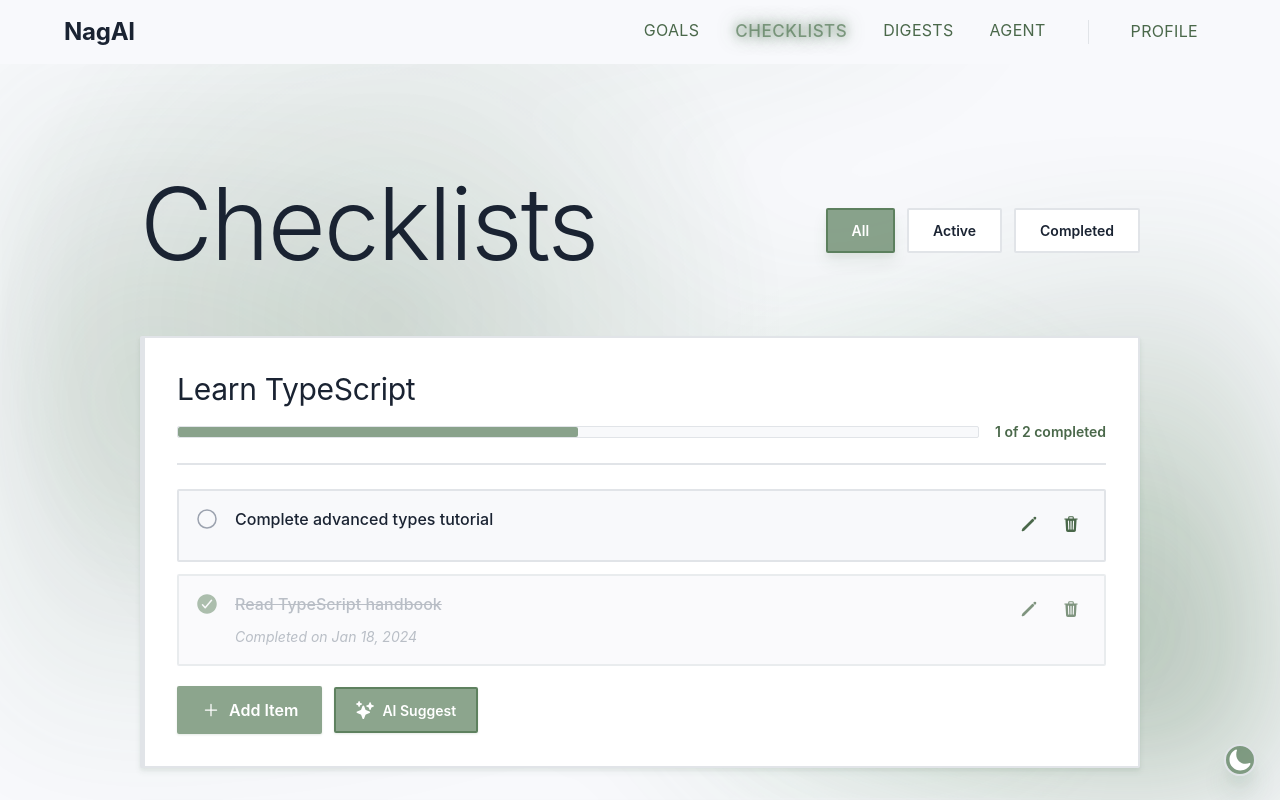
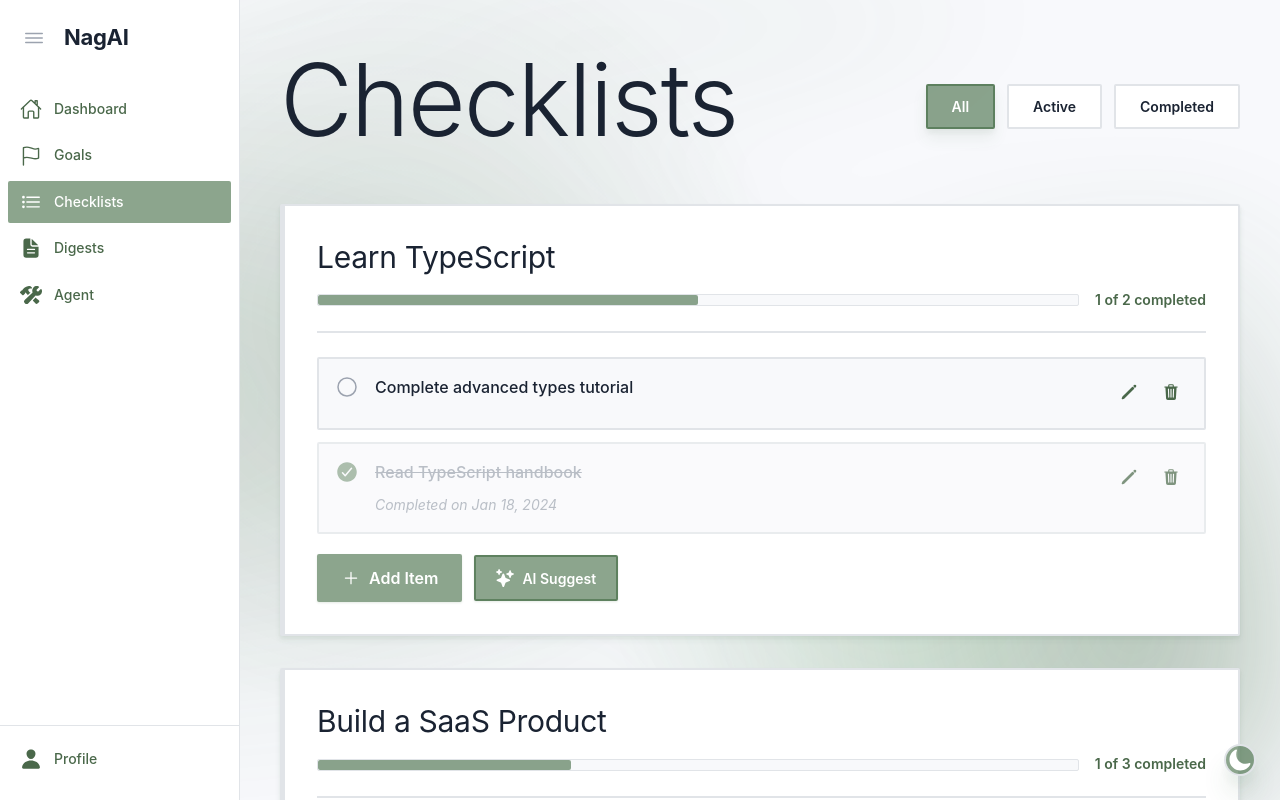
Before and after one commit to emmanuel-sp/NagAI, a Next.js app in the folder frontend/: page /checklists in a window 1280 px wide. Shown: the top 800 px of the page. Built offline with nearby package versions, Linux system fonts and the light colour scheme; sample sign-in values are in the browser's storage.

Commit message:
Nav changes

```diff
--- a/frontend/app/globals.css
+++ b/frontend/app/globals.css
@@ -145,6 +145,36 @@ body {
   overflow-x: hidden;
 }
 
+/* App Layout with Sidebar */
+body.has-sidebar {
+  margin-left: 240px;
+  transition: margin-left 0.3s cubic-bezier(0.4, 0, 0.2, 1);
+}
+
+body.has-sidebar.sidebar-collapsed {
+  margin-left: 72px;
+}
+
+@media (max-width: 768px) {
+  body.has-sidebar {
+    margin-left: 200px;
+  }
+
+  body.has-sidebar.sidebar-collapsed {
+    margin-left: 72px;
+  }
+}
+
+@media (max-width: 640px) {
+  body.has-sidebar {
+    margin-left: 72px;
+  }
+
+  body.has-sidebar.sidebar-collapsed {
+    margin-left: 72px;
+  }
+}
+
 html[data-theme="dark"] body {
   background: #0f1419;
 }
--- a/frontend/components/NavBar.tsx
+++ b/frontend/components/NavBar.tsx
@@ -11,20 +11,49 @@ import {
   IoListOutline,
   IoDocumentText,
   IoPerson,
-  IoLogIn
+  IoLogIn,
+  IoHomeOutline,
+  IoMenuOutline
 } from "react-icons/io5";
 
 export default function NavBar() {
   const pathname = usePathname();
   const [isLoggedIn, setIsLoggedIn] = useState(false);
+  const [isCollapsed, setIsCollapsed] = useState(false);
 
   useEffect(() => {
     const checkAuth = async () => {
       const user = await getCurrentUser();
       setIsLoggedIn(!!user);
+
+      // Add/remove sidebar class to body
+      if (user) {
+        document.body.classList.add('has-sidebar');
+        // Check if collapsed state is in localStorage
+        const collapsed = localStorage.getItem('sidebar-collapsed') === 'true';
+        setIsCollapsed(collapsed);
+        if (collapsed) {
+          document.body.classList.add('sidebar-collapsed');
+        }
+      } else {
+        document.body.classList.remove('has-sidebar');
+        document.body.classList.remove('sidebar-collapsed');
+      }
     };
     checkAuth();
   }, [pathname]);
+
+  const toggleSidebar = () => {
+    const newCollapsed = !isCollapsed;
+    setIsCollapsed(newCollapsed);
+    localStorage.setItem('sidebar-collapsed', String(newCollapsed));
+
+    if (newCollapsed) {
+      document.body.classList.add('sidebar-collapsed');
+    } else {
+      document.body.classList.remove('sidebar-collapsed');
+    }
+  };
 
   const isActive = (path: string) => {
     if (path === "/" && pathname === "/") return true;
@@ -32,71 +61,103 @@ export default function NavBar() {
     return false;
   };
 
+  if (!isLoggedIn) {
     return (
-    <nav className={styles.navbar}>
-      <div className={styles.navContent}>
+      <nav className={styles.navbarTop}>
+        <div className={styles.navContentTop}>
           <Link href="/" className={styles.navBrand}>
             <span>NagAI</span>
           </Link>
-
-        <div className={styles.navRight}>
-          {isLoggedIn && (
-            <ul className={styles.navLinks}>
-              <li className={styles.navLink}>
-                <Link
-                  href="/goals"
-                  className={`${styles.navLinkAnchor} ${isActive("/goals") ? styles.active : ""}`}
-                >
-
-                  <span>GOALS</span>
-                </Link>
-              </li>
-              <li className={styles.navLink}>
-                <Link
-                  href="/checklists"
-                  className={`${styles.navLinkAnchor} ${isActive("/checklists") ? styles.active : ""}`}
-                >
-                  <span>CHECKLISTS</span>
-                </Link>
-              </li>
-              <li className={styles.navLink}>
-                <Link
-                  href="/digests"
-                  className={`${styles.navLinkAnchor} ${isActive("/digests") ? styles.active : ""}`}
-                >
-                  <span>DIGESTS</span>
-                </Link>
-              </li>
-              <li className={styles.navLink}>
-                <Link
-                  href="/agent"
-                  className={`${styles.navLinkAnchor} ${isActive("/agent") ? styles.active : ""}`}
-                >
-                  <span>AGENT</span>
-                </Link>
-              </li>
-            </ul>
-          )}
-
-          {isLoggedIn && <div className={styles.navSeparator} />}
-
-          {isLoggedIn ? (
-            <Link
-              href="/profile"
-              className={`${styles.navLinkAnchor} ${isActive("/profile") ? styles.active : ""}`}
-            >
-
-              <span>PROFILE</span>
-            </Link>
-          ) : (
           <Link
             href="/login"
-              className={`${styles.navLinkAnchor} ${isActive("/login") ? styles.active : ""}`}
+            className={styles.loginButton}
           >
             <IoLogIn size={20} />
             <span>Login</span>
           </Link>
-          )}
+        </div>
+      </nav>
+    );
+  }
+
+  return (
+    <nav className={`${styles.sidebar} ${isCollapsed ? styles.collapsed : ''}`}>
+      <div className={styles.sidebarContent}>
+        <div className={styles.sidebarHeader}>
+          <button
+            onClick={toggleSidebar}
+            className={styles.hamburger}
+            aria-label="Toggle sidebar"
+          >
+            <IoMenuOutline size={24} />
+          </button>
+          <Link href="/" className={styles.sidebarBrand}>
+            <span className={styles.brandText}>NagAI</span>
+          </Link>
+        </div>
+
+        <ul className={styles.sidebarLinks}>
+          <li className={styles.sidebarLink}>
+            <Link
+              href="/"
+              className={`${styles.sidebarLinkAnchor} ${isActive("/") && pathname === "/" ? styles.active : ""}`}
+              title="Dashboard"
+            >
+              <IoHomeOutline size={22} />
+              <span>Dashboard</span>
+            </Link>
+          </li>
+          <li className={styles.sidebarLink}>
+            <Link
+              href="/goals"
+              className={`${styles.sidebarLinkAnchor} ${isActive("/goals") ? styles.active : ""}`}
+              title="Goals"
+            >
+              <IoFlagOutline size={22} />
+              <span>Goals</span>
+            </Link>
+          </li>
+          <li className={styles.sidebarLink}>
+            <Link
+              href="/checklists"
+              className={`${styles.sidebarLinkAnchor} ${isActive("/checklists") ? styles.active : ""}`}
+              title="Checklists"
+            >
+              <IoListOutline size={22} />
+              <span>Checklists</span>
+            </Link>
+          </li>
+          <li className={styles.sidebarLink}>
+            <Link
+              href="/digests"
+              className={`${styles.sidebarLinkAnchor} ${isActive("/digests") ? styles.active : ""}`}
+              title="Digests"
+            >
+              <IoDocumentText size={22} />
+              <span>Digests</span>
+            </Link>
+          </li>
+          <li className={styles.sidebarLink}>
+            <Link
+              href="/agent"
+              className={`${styles.sidebarLinkAnchor} ${isActive("/agent") ? styles.active : ""}`}
+              title="Agent"
+            >
+              <IoConstruct size={22} />
+              <span>Agent</span>
+            </Link>
+          </li>
+        </ul>
+
+        <div className={styles.sidebarFooter}>
+          <Link
+            href="/profile"
+            className={`${styles.sidebarLinkAnchor} ${isActive("/profile") ? styles.active : ""}`}
+            title="Profile"
+          >
+            <IoPerson size={22} />
+            <span>Profile</span>
+          </Link>
         </div>
       </div>
     </nav>
--- a/frontend/styles/agent/agent-builder.module.css
+++ b/frontend/styles/agent/agent-builder.module.css
@@ -3,15 +3,15 @@
    ============================================ */
 
 .agentBuilderContainer {
-  min-height: calc(100vh - 64px);
+  min-height: 100vh;
   background: var(--page-background);
-  padding: 80px 24px 48px;
+  padding: 40px;
   display: flex;
   justify-content: center;
 }
 
 .agentBuilderContent {
-  max-width: 1200px;
+  max-width: 1100px;
   width: 100%;
   display: flex;
   flex-direction: column;
--- a/frontend/styles/checklists/checklist.module.css
+++ b/frontend/styles/checklists/checklist.module.css
@@ -3,13 +3,13 @@
    ============================================ */
 
 .checklistsPage {
-  min-height: calc(100vh - 64px);
+  min-height: 100vh;
   background: var(--page-background);
-  padding: 100px 24px 48px;
+  padding: 40px;
 }
 
 .checklistsContainer {
-  max-width: 1000px;
+  max-width: 1100px;
   margin: 0 auto;
 }
 
@@ -18,7 +18,7 @@
    ============================================ */
 
 .pageHeader {
-  margin-bottom: 40px;
+  margin-bottom: 32px;
 }
 
 .headerContent {
--- a/frontend/styles/digests/digest-builder.module.css
+++ b/frontend/styles/digests/digest-builder.module.css
@@ -3,15 +3,15 @@
    ============================================ */
 
 .agentBuilderContainer {
-  min-height: calc(100vh - 64px);
+  min-height: 100vh;
   background: var(--page-background);
-  padding: 80px 24px 48px;
+  padding: 40px;
   display: flex;
   justify-content: center;
 }
 
 .agentBuilderContent {
-  max-width: 1200px;
+  max-width: 1100px;
   width: 100%;
   display: flex;
   flex-direction: column;
--- a/frontend/styles/navbar.module.css
+++ b/frontend/styles/navbar.module.css
@@ -1,6 +1,153 @@
-.navbar {
-  background: var(--navbar-background);
-  border-bottom: none;
+/* ============================================
+   SIDEBAR NAVIGATION (Logged In)
+   ============================================ */
+
+.sidebar {
+  position: fixed;
+  left: 0;
+  top: 0;
+  height: 100vh;
+  width: 240px;
+  background: var(--card-background);
+  border-right: 1px solid var(--card-border);
+  display: flex;
+  flex-direction: column;
+  z-index: 100;
+  transition: width 0.3s cubic-bezier(0.4, 0, 0.2, 1);
+}
+
+.sidebar.collapsed {
+  width: 72px;
+}
+
+.sidebarContent {
+  display: flex;
+  flex-direction: column;
+  height: 100%;
+  padding: 20px 0;
+}
+
+.sidebarHeader {
+  display: flex;
+  align-items: center;
+  gap: 12px;
+  padding: 0 16px 20px 16px;
+  margin-bottom: 12px;
+}
+
+.hamburger {
+  background: none;
+  border: none;
+  color: var(--text-muted);
+  cursor: pointer;
+  padding: 6px;
+  border-radius: 2px;
+  transition: all 0.2s ease;
+  display: flex;
+  align-items: center;
+  justify-content: center;
+  flex-shrink: 0;
+  width: 36px;
+  height: 36px;
+}
+
+.hamburger:hover {
+  background: var(--surface-light);
+  color: var(--text-primary);
+}
+
+.sidebarBrand {
+  text-decoration: none;
+  overflow: hidden;
+  flex: 1;
+}
+
+.brandText {
+  font-size: 22px;
+  font-weight: var(--font-weight-bold);
+  font-family: var(--heading-font);
+  color: var(--text-primary);
+  letter-spacing: -0.3px;
+  white-space: nowrap;
+  transition: opacity 0.2s ease;
+}
+
+.collapsed .sidebarHeader {
+  justify-content: center;
+  padding: 0 18px 20px 18px;
+}
+
+.collapsed .sidebarBrand {
+  display: none;
+}
+
+.collapsed .brandText {
+  opacity: 0;
+  width: 0;
+}
+
+.sidebarLinks {
+  list-style: none;
+  padding: 0 8px;
+  margin: 0;
+  flex: 1;
+  display: flex;
+  flex-direction: column;
+  gap: 4px;
+}
+
+.sidebarLink {
+  margin: 0;
+  padding: 0;
+}
+
+.sidebarLinkAnchor {
+  display: flex;
+  align-items: center;
+  gap: 12px;
+  padding: 10px 12px;
+  color: var(--text-secondary);
+  text-decoration: none;
+  font-size: 14px;
+  font-weight: var(--font-weight-medium);
+  transition: all 0.2s ease;
+  position: relative;
+  border-radius: 2px;
+  white-space: nowrap;
+}
+
+.sidebarLinkAnchor:hover {
+  background: var(--surface-light);
+  color: var(--text-primary);
+}
+
+.sidebarLinkAnchor.active {
+  background: var(--primary);
+  color: white;
+}
+
+.collapsed .sidebarLinkAnchor {
+  justify-content: center;
+  padding: 12px;
+}
+
+.collapsed .sidebarLinkAnchor span {
+  display: none;
+}
+
+.sidebarFooter {
+  margin-top: auto;
+  padding: 12px 8px 0 8px;
+  border-top: 1px solid var(--card-border);
+}
+
+/* ============================================
+   TOP NAVBAR (Not Logged In)
+   ============================================ */
+
+.navbarTop {
+  background: var(--card-background);
+  border-bottom: 1px solid var(--card-border);
   padding: 0;
   position: sticky;
   top: 0;
@@ -8,110 +155,103 @@
   transition: background 0.2s ease;
 }
 
-.navContent {
+.navContentTop {
   max-width: 1200px;
   margin: 0 auto;
-  padding: 0 24px;
+  padding: 0 32px;
   display: flex;
   align-items: center;
   justify-content: space-between;
-  height: 64px;
+  height: 72px;
 }
 
 .navBrand {
-  font-size: var(--font-size-2xl);
+  font-size: 26px;
   font-weight: var(--font-weight-bold);
   font-family: var(--heading-font);
   color: var(--text-primary);
   text-decoration: none;
-  margin-right: 48px;
-  letter-spacing: -0.01em;
+  letter-spacing: -0.5px;
   transition: all 0.2s ease;
+}
+
+.navBrand:hover {
+  transform: scale(1.02);
+}
+
+.loginButton {
   display: flex;
   align-items: center;
   gap: 8px;
+  padding: 12px 24px;
+  background: var(--primary);
+  color: white;
+  border-radius: 2px;
+  text-decoration: none;
+  font-size: var(--font-size-base);
+  font-weight: var(--font-weight-semibold);
+  transition: all 0.2s ease;
+  box-shadow: var(--shadow-sm);
 }
 
-.navBrand:hover {
-  transform: scale(1.05);
+.loginButton:hover {
+  background: var(--primary-hover);
+  transform: translateY(-1px);
+  box-shadow: var(--shadow-md);
 }
 
-.navBrandIcon {
-  font-size: 24px;
-}
+/* ============================================
+   RESPONSIVE
+   ============================================ */
 
-.navLinks {
-  display: flex;
-  gap: 0;
-  list-style: none;
-  margin: 0;
-  padding: 0;
-}
+@media (max-width: 768px) {
+  .sidebar {
+    width: 220px;
+  }
 
-.navLink {
-  position: relative;
-  margin: 0;
-  padding: 0;
-}
+  .sidebar.collapsed {
+    width: 72px;
+  }
 
-.navLinkAnchor {
-  display: flex;
-  align-items: center;
-  gap: 8px;
-  padding: 10px 18px;
-  color: var(--text-secondary);
-  text-decoration: none;
-  font-size: var(--font-size-base);
-  font-weight: var(--font-weight-normal);
-  transition: all 0.3s ease;
-  letter-spacing: 0.02em;
-}
+  .sidebarLinkAnchor {
+    padding: 12px 16px;
+    font-size: 14px;
+    gap: 12px;
+  }
 
-.navLinkAnchor:hover {
-  color: var(--text-primary);
-  transform: scale(1.02);
-}
-
-.navLinkAnchor.active {
-  color: var(--primary);
-  font-size: 17px;
-  font-weight: var(--font-weight-medium);
-  letter-spacing: 0.03em;
-  text-shadow: 0 0 18px rgba(62, 104, 64, 0.7), 0 0 8px rgba(62, 104, 64, 0.5);
-}
-
-html[data-theme="dark"] .navLinkAnchor.active {
-  color: var(--accent-light);
-  text-shadow: 0 0 15px rgba(184, 253, 157, 0.5);
-}
-
-.navRight {
-  display: flex;
-  align-items: center;
-  gap: 16px;
-  margin-left: auto;
-}
-
-.navSeparator {
-  width: 1px;
-  height: 24px;
-  background: var(--card-border);
-  margin: 0 8px;
+  .brandText {
+    font-size: 22px;
+  }
 }
 
 @media (max-width: 640px) {
-  .navContent {
-    padding: 0 16px;
-    height: 56px;
+  .sidebar {
+    width: 72px;
   }
 
-  .navBrand {
-    font-size: 18px;
-    margin-right: 24px;
+  .sidebar.collapsed {
+    width: 72px;
   }
 
-  .navLinkAnchor {
-    padding: 6px 12px;
-    font-size: 13px;
+  .sidebarHeader {
+    padding: 0 12px 20px 12px;
+  }
+
+  .brandText {
+    display: none;
+  }
+
+  .hamburger {
+    margin: 0 auto;
+  }
+
+  .sidebarLinkAnchor {
+    justify-content: center;
+    padding: 14px;
+    gap: 0;
+  }
+
+  .sidebarLinkAnchor span {
+    display: none;
   }
 }
--- a/frontend/styles/pages/dashboard.module.css
+++ b/frontend/styles/pages/dashboard.module.css
@@ -3,16 +3,16 @@
    ============================================ */
 
 .dashboardContainer {
-  height: calc(100vh - 64px);
+  min-height: 100vh;
   background: var(--page-background);
-  padding: 100px 24px 48px;
+  padding: 40px;
   overflow: hidden;
   display: flex;
   flex-direction: column;
 }
 
 .dashboardContent {
-  max-width: 1200px;
+  max-width: 1100px;
   margin: 0 auto;
   width: 100%;
   flex: 1;
@@ -27,7 +27,7 @@
    ============================================ */
 
 .header {
-  margin-bottom: 48px;
+  margin-bottom: 32px;
   text-align: center;
 }
 
```
Also changed, not shown: frontend/styles/goals/goalsList.module.css (+4 -4 lines), frontend/styles/pages/profile.module.css (+4 -4 lines). Lines whose indentation alone changed are shown as unchanged.
